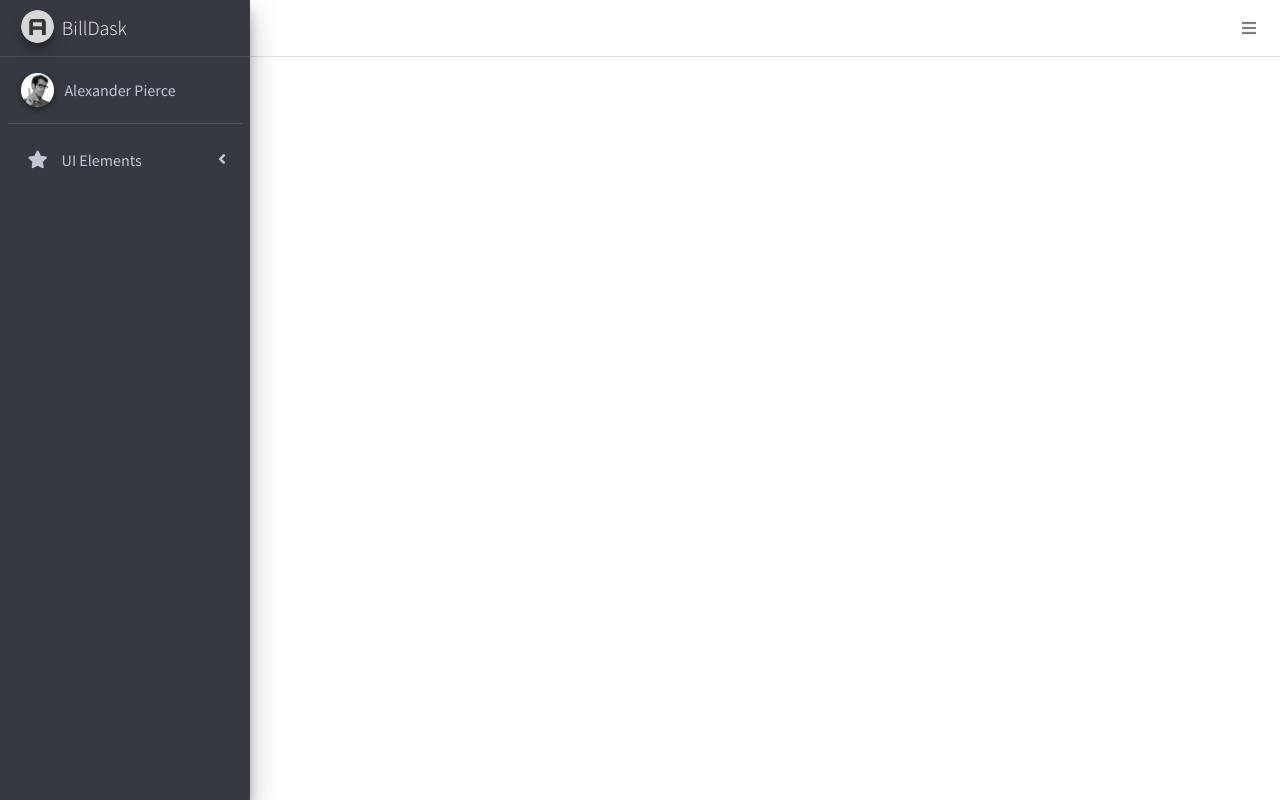
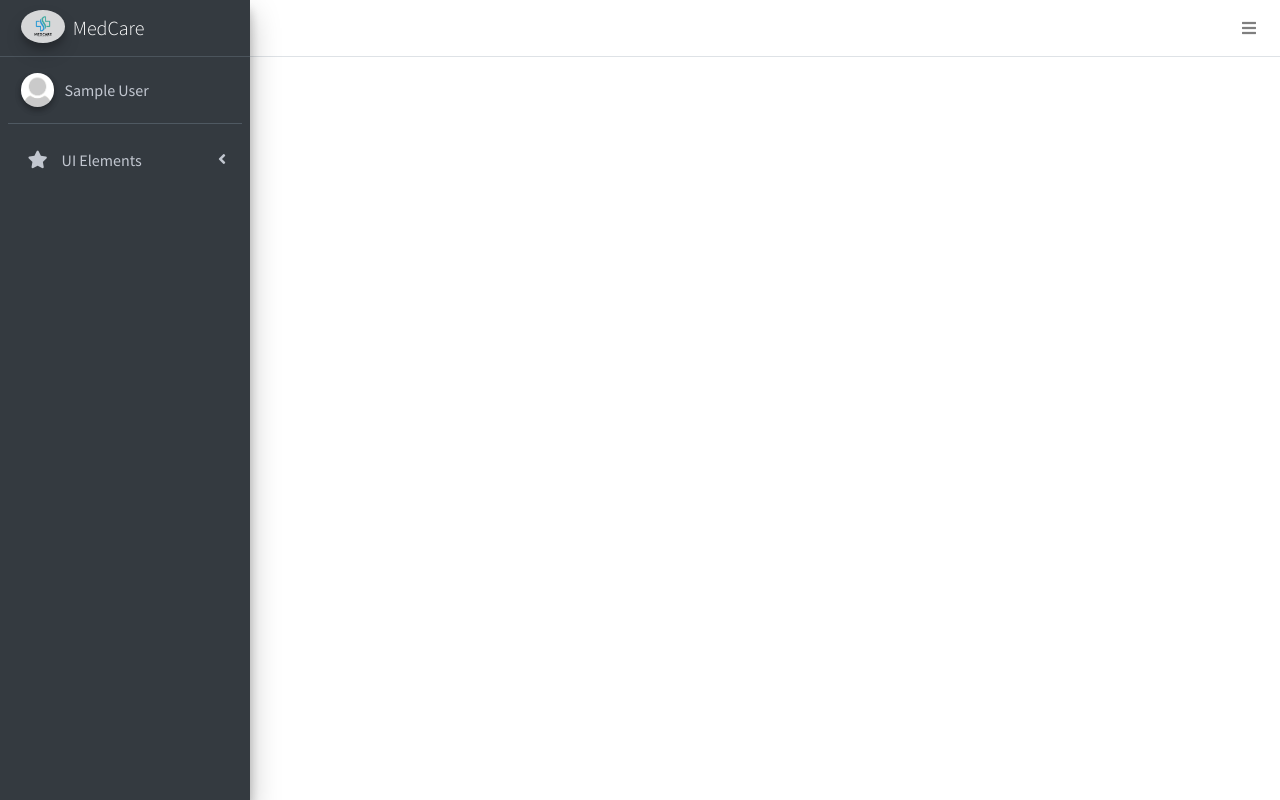
Before and after one commit to Kritika1115/MedCare, a Django app: page /dashboard/ in a window 1280 px wide. Run offline with Django 4.2, Linux system fonts and the light colour scheme; the visitor is signed in with stand-in values (Sample User, id 1); some libraries are stand-ins or nearby versions.

Commit message:
dashboard

```diff
--- a/accounts/views.py
+++ b/accounts/views.py
@@ -28,6 +28,9 @@ def login_page(request):
 ''' register view'''
 def register_page(request):
     context = {}
+    if request.user.is_authenticated:
+        return redirect('dashboard:dashboard_page')
+
     if request.method == 'POST':
         form = UserRegisterForm(request.POST)
         if form.is_valid():
--- a/templates/dashboard/dashboard.html
+++ b/templates/dashboard/dashboard.html
@@ -33,11 +33,6 @@
 
 <body class="hold-transition sidebar-mini layout-fixed">
     <div class="wrapper">
-
-        <!-- Preloader -->
-        <div class="preloader flex-column justify-content-center align-items-center">
-            <img class="animation__shake" src="{% static 'dist/img/AdminLTELogo.png' %}" alt="AdminLTELogo" height="60" width="60">
-        </div>
 
         <!-- Navbar -->
         <nav class="main-header navbar navbar-expand navbar-white navbar-light">
@@ -92,10 +87,10 @@
         <!-- Main Sidebar Container -->
         <aside class="main-sidebar sidebar-dark-primary elevation-4">
             <!-- Brand Logo -->
-            <a href="index3.html" class="brand-link">
-                <img src="{% static 'dist/img/AdminLTELogo.png' %}" alt="AdminLTE Logo" class="brand-image img-circle elevation-3"
+            <a href="{% url "dashboard:dashboard_page" %}" class="brand-link">
+                <img src="{% static 'dist/img/logo.jpg' %}" alt="AdminLTE Logo" class="brand-image img-circle elevation-3"
                     style="opacity: .8">
-                <span class="brand-text font-weight-light">BillDask</span>
+                <span class="brand-text font-weight-light">MedCare</span>
             </a>
 
             <!-- Sidebar -->
@@ -103,10 +98,10 @@
                 <!-- Sidebar user panel (optional) -->
                 <div class="user-panel mt-3 pb-3 mb-3 d-flex">
                     <div class="image">
-                        <img src="{% static 'dist/img/user2-160x160.jpg' %}" class="img-circle elevation-2" alt="User Image">
+                        <img src="{% static 'dist/img/defaultuser.jpg' %}" class="img-circle elevation-2" alt="User Image">
                     </div>
                     <div class="info">
-                        <a href="#" class="d-block">Alexander Pierce</a>
+                        <a href="#" class="d-block">{{request.user.get_full_name}}</a>
                     </div>
                 </div>
                 <nav class="mt-2">
```
Also changed, not shown: statics/dist/img/defaultuser.jpg (added), statics/dist/img/logo.jpg (added).
